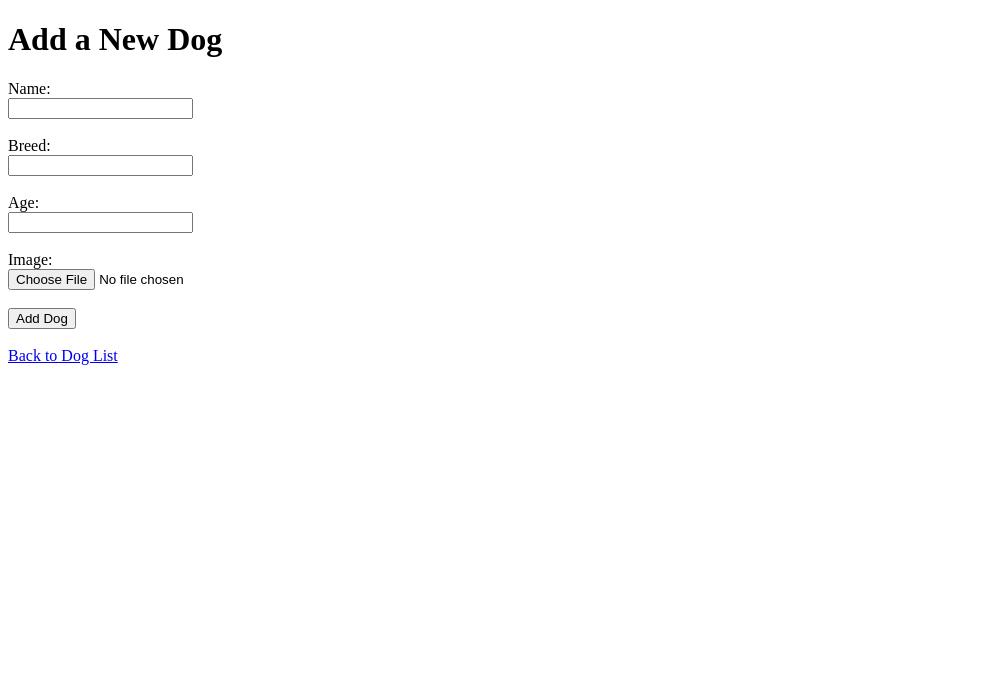
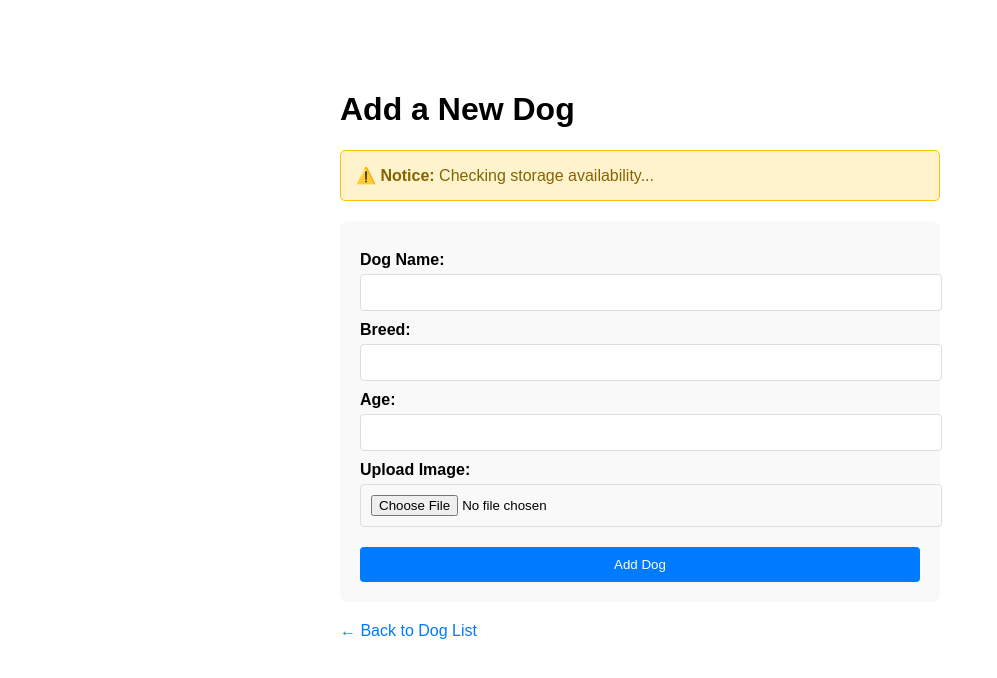
Before and after one commit to Danielrabi/JustAdopt, a Flask app: template image-creation/templates/manage.html in a window 1280 px wide. Shown: the top 678 px of the page, without its empty margins (0-997 px from the left). Run offline with Flask 3, Linux system fonts and the light colour scheme; the template is opened without the code that fills it, so the values that code supplies are empty.

Commit message:
new image created

```diff
--- a/image-creation/app.py
+++ b/image-creation/app.py
@@ -1,4 +1,4 @@
-from flask import Flask, render_template, request, redirect, url_for, Response
+from flask import Flask, render_template, request, redirect, url_for, Response, g
 import mysql.connector
 from mysql.connector import Error as MySQLError
 from minio import Minio
@@ -8,6 +8,7 @@ import uuid
 
 app = Flask(__name__)
 
+# Initialize MinIO client but DON'T connect yet
 minio_client = Minio(
     os.environ.get("MINIO_ENDPOINT", "minio-service:9000"),
     access_key=os.environ.get("MINIO_ROOT_USER", "minioadmin"),
@@ -16,13 +17,37 @@ minio_client = Minio(
 )
 
 BUCKET_NAME = "dog-images"
+MINIO_AVAILABLE = False
+MINIO_CHECKED = False
 
-# Ensure bucket exists
-try:
-    if not minio_client.bucket_exists(BUCKET_NAME):
-        minio_client.make_bucket(BUCKET_NAME)
-except S3Error as e:
-    print(f"Error creating bucket: {e}")
+def init_minio():
+    """Initialize MinIO bucket - called lazily with timeout"""
+    global MINIO_AVAILABLE, MINIO_CHECKED
+
+    if MINIO_CHECKED and MINIO_AVAILABLE:
+        return True  # Already initialized successfully
+
+    try:
+        # Set a short timeout to avoid hanging
+        import socket
+        original_timeout = socket.getdefaulttimeout()
+        socket.setdefaulttimeout(2.0)  # 2 second timeout
+
+        if not minio_client.bucket_exists(BUCKET_NAME):
+            minio_client.make_bucket(BUCKET_NAME)
+            print(f"✓ Created MinIO bucket: {BUCKET_NAME}")
+        else:
+            print(f"✓ MinIO bucket exists: {BUCKET_NAME}")
+
+        MINIO_AVAILABLE = True
+        MINIO_CHECKED = True
+        socket.setdefaulttimeout(original_timeout)
+        return True
+    except Exception as e:
+        print(f"✗ MinIO unavailable: {type(e).__name__}: {str(e)[:100]}")
+        MINIO_AVAILABLE = False
+        MINIO_CHECKED = True
+        return False
 
 db_config = {
     "host": os.environ.get("DB_HOST", "localhost"),
@@ -60,25 +85,34 @@ def get_dogs():
 def add_dog(name, breed, age, image_file):
     img_url = "/static/images/default.jpg"  # default
 
+    # Try MinIO first if available
     if image_file and image_file.filename:
-        ext = image_file.filename.rsplit('.', 1)[1].lower() if '.' in image_file.filename else 'jpg'
-        filename = f"{uuid.uuid4()}.{ext}"
+        # Ensure MinIO is initialized
+        if not MINIO_CHECKED:
+            init_minio()
 
-        try:
-            image_file.seek(0, os.SEEK_END)
-            file_size = image_file.tell()
-            image_file.seek(0)
+        if MINIO_AVAILABLE:
+            ext = image_file.filename.rsplit('.', 1)[1].lower() if '.' in image_file.filename else 'jpg'
+            filename = f"{uuid.uuid4()}.{ext}"
 
-            minio_client.put_object(
-                BUCKET_NAME,
-                filename,
-                image_file,
-                length=file_size,
-                content_type=f'image/{ext}'
-            )
-            img_url = f"/images/{filename}"
-        except S3Error as e:
-            print(f"Error uploading to MinIO: {e}")
+            try:
+                image_file.seek(0, os.SEEK_END)
+                file_size = image_file.tell()
+                image_file.seek(0)
+
+                minio_client.put_object(
+                    BUCKET_NAME,
+                    filename,
+                    image_file,
+                    length=file_size,
+                    content_type=f'image/{ext}'
+                )
+                img_url = f"/images/{filename}"
+                print(f"✓ Uploaded image to MinIO: {filename}")
+            except S3Error as e:
+                print(f"✗ Error uploading to MinIO: {e}")
+        else:
+            print("✗ MinIO unavailable, using default image")
 
     connection = get_db_connection()
     if not connection:
@@ -101,29 +135,77 @@ def add_dog(name, breed, age, image_file):
 
 @app.route("/")
 def index():
+    # Lazy init MinIO on actual user requests (not probes)
+    if not MINIO_CHECKED and request.headers.get('User-Agent', '').lower() != 'kube-probe':
+        init_minio()
+
     dogs = get_dogs()
     db_error = len(dogs) == 0 and not check_db_health()
-    return render_template("index.html", dogs=dogs, db_error=db_error)
+    minio_error = MINIO_CHECKED and not MINIO_AVAILABLE
+
+    return render_template("index.html", dogs=dogs, db_error=db_error, minio_error=minio_error)
 
 @app.route("/manage", methods=["GET", "POST"])
 def manage():
+    # Ensure MinIO is checked before showing the form
+    if not MINIO_CHECKED:
+        init_minio()
+
     if request.method == "POST":
-        name = request.form["name"]
-        breed = request.form["breed"]
-        age = request.form["age"]
+        name = request.form.get("name", "").strip()
+        breed = request.form.get("breed", "").strip()
+        age = request.form.get("age", "").strip()
         file = request.files.get("image")
 
+        # Validate inputs
+        if not name or not breed or not age:
+            return render_template("manage.html",
+                                 error="All fields are required.",
+                                 minio_available=MINIO_AVAILABLE,
+                                 minio_checked=MINIO_CHECKED)
+
+        try:
+            age = int(age)
+            if age < 0:
+                raise ValueError("Age must be positive")
+        except ValueError:
+            return render_template("manage.html",
+                                 error="Age must be a valid positive number.",
+                                 minio_available=MINIO_AVAILABLE,
+                                 minio_checked=MINIO_CHECKED)
+
         success = add_dog(name, breed, age, file)
+
         if not success:
-            return render_template("manage.html", error="Failed to add dog. Database connection error.")
+            return render_template("manage.html",
+                                 error="Failed to add dog. Database connection error.",
+                                 minio_available=MINIO_AVAILABLE,
+                                 minio_checked=MINIO_CHECKED)
+
+        # Show warning if MinIO is unavailable
+        if MINIO_CHECKED and not MINIO_AVAILABLE:
+            return render_template("manage.html",
+                                 warning="Dog added successfully! Note: MinIO storage is unavailable, so a default image was used.",
+                                 success=True,
+                                 minio_available=MINIO_AVAILABLE,
+                                 minio_checked=MINIO_CHECKED)
 
         return redirect(url_for("index"))
 
-    return render_template("manage.html")
+    # GET request - show the form
+    return render_template("manage.html",
+                         minio_available=MINIO_AVAILABLE,
+                         minio_checked=MINIO_CHECKED)
 
 @app.route("/images/<filename>")
 def serve_image(filename):
-    """Proxy images from MinIO - users never see MinIO directly"""
+    """Proxy images from MinIO"""
+    if not MINIO_CHECKED:
+        init_minio()
+
+    if not MINIO_AVAILABLE:
+        return "MinIO service unavailable", 503
+
     try:
         response = minio_client.get_object(BUCKET_NAME, filename)
 
@@ -150,34 +232,40 @@ def serve_image(filename):
 
 @app.route("/health")
 def health():
-    """Health check endpoint"""
+    """Health check endpoint - doesn't require MinIO"""
     db_healthy = check_db_health()
-    minio_healthy = check_minio_health()
 
     status = {
-        "status": "healthy" if (db_healthy and minio_healthy) else "unhealthy",
+        "status": "healthy" if db_healthy else "degraded",
         "database": "connected" if db_healthy else "disconnected",
-        "minio": "connected" if minio_healthy else "disconnected"
+        "minio": "connected" if MINIO_AVAILABLE else ("unchecked" if not MINIO_CHECKED else "disconnected")
     }
 
-    status_code = 200 if (db_healthy and minio_healthy) else 503
+    # Return 200 if DB is healthy (app can run without MinIO)
+    status_code = 200 if db_healthy else 503
     return status, status_code
+
+@app.route("/readiness")
+def readiness():
+    """Readiness check - app is ready if DB is available"""
+    db_healthy = check_db_health()
+    return ("Ready" if db_healthy else "Not Ready"), (200 if db_healthy else 503)
 
 def check_db_health():
     """Check if database is reachable"""
-    connection = get_db_connection()
-    if connection:
+    try:
+        connection = mysql.connector.connect(**db_config, connect_timeout=2)
         connection.close()
-        return True
-    return False
-
-def check_minio_health():
-    """Check if MinIO is reachable"""
-    try:
-        minio_client.bucket_exists(BUCKET_NAME)
         return True
     except Exception:
         return False
 
 if __name__ == "__main__":
+    print("=" * 50)
+    print("Starting Flask application...")
+    print(f"DB_HOST: {os.environ.get('DB_HOST', 'localhost')}")
+    print(f"MINIO_ENDPOINT: {os.environ.get('MINIO_ENDPOINT', 'minio-service:9000')}")
+    print("MinIO will be initialized on first user request")
+    print("=" * 50)
+
     app.run(debug=True, host="0.0.0.0")
--- a/image-creation/templates/manage.html
+++ b/image-creation/templates/manage.html
@@ -1,32 +1,129 @@
 <!DOCTYPE html>
-<html lang="en">
+<html>
 <head>
-    <meta charset="UTF-8">
     <title>Manage Dogs</title>
+    <style>
+        body {
+            font-family: Arial, sans-serif;
+            max-width: 600px;
+            margin: 50px auto;
+            padding: 20px;
+        }
+        .alert {
+            padding: 15px;
+            margin-bottom: 20px;
+            border-radius: 5px;
+        }
+        .alert-error {
+            background-color: #fee;
+            border: 1px solid #fcc;
+            color: #c00;
+        }
+        .alert-warning {
+            background-color: #fff3cd;
+            border: 1px solid #ffc107;
+            color: #856404;
+        }
+        .alert-success {
+            background-color: #d4edda;
+            border: 1px solid #c3e6cb;
+            color: #155724;
+        }
+        .alert-info {
+            background-color: #d1ecf1;
+            border: 1px solid #bee5eb;
+            color: #0c5460;
+        }
+        form {
+            background: #f9f9f9;
+            padding: 20px;
+            border-radius: 8px;
+        }
+        label {
+            display: block;
+            margin-top: 10px;
+            font-weight: bold;
+        }
+        input, button {
+            width: 100%;
+            padding: 10px;
+            margin-top: 5px;
+            border: 1px solid #ddd;
+            border-radius: 4px;
+        }
+        button {
+            background-color: #007bff;
+            color: white;
+            border: none;
+            cursor: pointer;
+            margin-top: 20px;
+        }
+        button:hover {
+            background-color: #0056b3;
+        }
+        .back-link {
+            display: inline-block;
+            margin-top: 20px;
+            color: #007bff;
+            text-decoration: none;
+        }
+        .back-link:hover {
+            text-decoration: underline;
+        }
+    </style>
 </head>
 <body>
+    <h1>Add a New Dog</h1>
+
     {% if error %}
-    <div style="background-color: #fee; border: 1px solid #fcc; padding: 15px; margin-bottom: 20px; border-radius: 5px;">
-    <strong>⚠️ Error:</strong> {{ error }}
+    <div class="alert alert-error">
+        <strong>❌ Error:</strong> {{ error }}
     </div>
     {% endif %}
-    <h1>Add a New Dog</h1>
-    <form method="post" enctype="multipart/form-data">
-        <label>Name:</label><br>
-        <input type="text" name="name" required><br><br>
 
-        <label>Breed:</label><br>
-        <input type="text" name="breed" required><br><br>
+    {% if warning %}
+    <div class="alert alert-warning">
+        <strong>⚠️ Warning:</strong> {{ warning }}
+    </div>
+    {% endif %}
 
-        <label>Age:</label><br>
-        <input type="number" name="age" required><br><br>
+    {% if success %}
+    <div class="alert alert-success">
+        <strong>✅ Success!</strong> Dog added successfully! <a href="/">View all dogs</a>
+    </div>
+    {% endif %}
 
-        <label>Image:</label><br>
-        <input type="file" name="image" accept="image/*"><br><br>
+    {% if minio_checked and not minio_available %}
+    <div class="alert alert-info">
+        <strong>ℹ️ Notice:</strong> Image storage (MinIO) is currently unavailable. You can still add dogs, but they will use a default placeholder image instead of uploaded photos.
+    </div>
+    {% endif %}
+
+    {% if not minio_checked %}
+    <div class="alert alert-warning">
+        <strong>⚠️ Notice:</strong> Checking storage availability...
+    </div>
+    {% endif %}
+
+    <form method="POST" enctype="multipart/form-data">
+        <label for="name">Dog Name:</label>
+        <input type="text" id="name" name="name" required>
+
+        <label for="breed">Breed:</label>
+        <input type="text" id="breed" name="breed" required>
+
+        <label for="age">Age:</label>
+        <input type="number" id="age" name="age" min="0" required>
+
+        <label for="image">Upload Image:</label>
+        <input type="file" id="image" name="image" accept="image/*">
+        {% if minio_checked and not minio_available %}
+        <small style="color: #856404;">Image upload disabled - default image will be used</small>
+        {% endif %}
+
         <button type="submit">Add Dog</button>
     </form>
 
-    <br>
-    <a href="{{ url_for('index') }}">Back to Dog List</a>
+    <a href="/" class="back-link">← Back to Dog List</a>
 </body>
 </html>
```
Also changed, not shown: image-creation/templates/index.html (+84 -20 lines).
